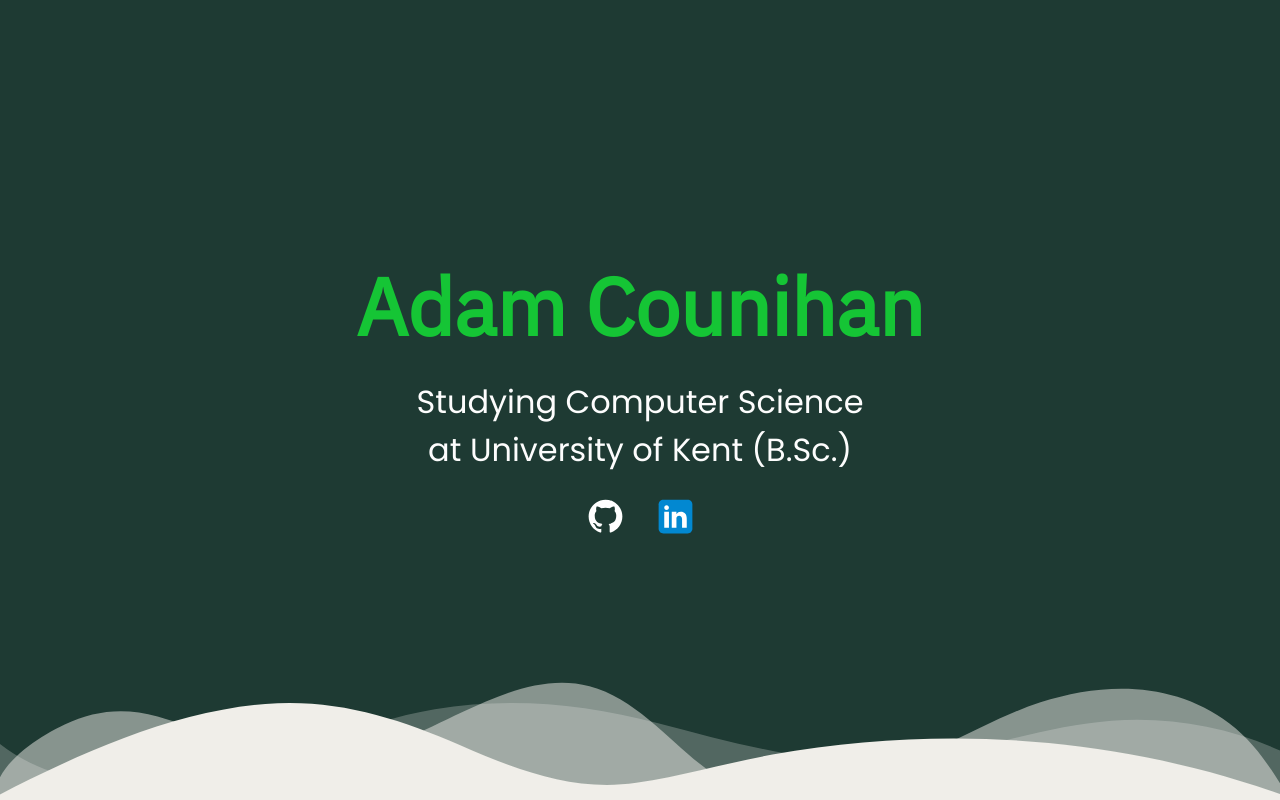
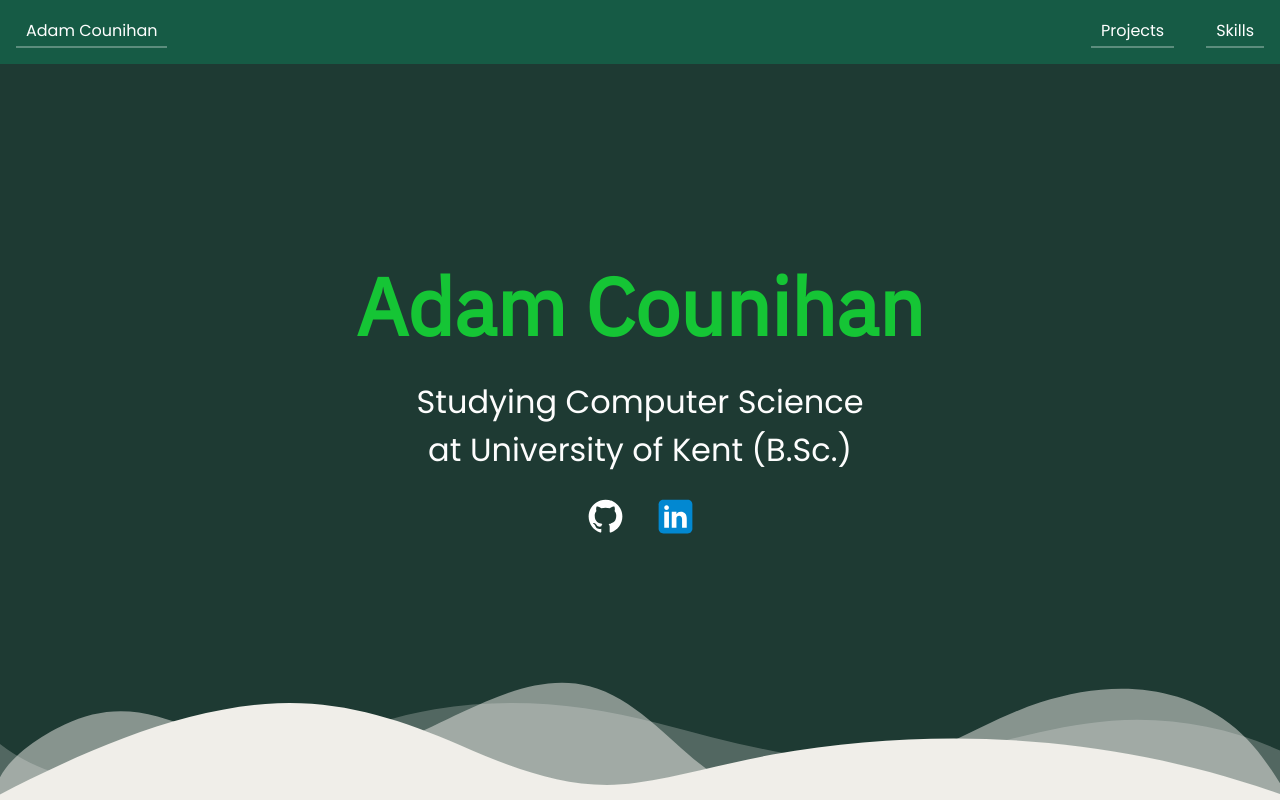
Before and after one commit to adamcounihan-dev/Portfolio-Website, a React (Vite) app: page / in a window 1280 px wide. Shown: the top 800 px of the page. Built offline with nearby package versions, Linux system fonts and the light colour scheme.

Commit message:
feat: add navbar

```diff
--- a/src/App.css
+++ b/src/App.css
@@ -6,12 +6,15 @@
     --dark-link-color: #00c2ff;
     --dark-container-bg-color: #22292f;
 
+
     /* Light Theme Variables */
     --light-bg-color: #f0eee9;
     --light-text-color: #000000;
     --light-accent-color: #177d00;
     --light-link-color: #005be9;
     --light-container-bg-color: #cccccc;
+
+    --navbar-color: #165b45;
 }
 
 * {
--- a/src/App.jsx
+++ b/src/App.jsx
@@ -1,4 +1,5 @@
 import './App.css'
+import Navbar from "./components/Navbar/Navbar.jsx";
 import Hero from "./components/Hero/Hero.jsx";
 import Projects from "./components/Projects/Projects.jsx";
 import Skills from "./components/Skills/Skills.jsx";
@@ -6,6 +7,7 @@ import Footer from "./components/Footer/Footer.jsx"
 
 function App() {
   return<>
+    <Navbar/>
     <Hero/>
     <Projects/>
     <Skills/>
--- /dev/null
+++ b/src/components/Navbar/Navbar.jsx
@@ -0,0 +1,52 @@
+import { Link } from 'react-scroll';
+import styles from './NavbarStyles.module.css';
+
+function Navbar() {
+    return (
+        <nav id="navbar" className={styles.navbar}>
+            <div className={styles.navLeft}>
+                <ul className={styles.navList}>
+                    <li className={styles.navItem}>
+                        <Link
+                            to="hero"
+                            smooth={true}
+                            duration={500}
+                            offset={-64}
+                            className={styles.navLink}
+                        >
+                            Adam Counihan
+                        </Link>
+                    </li>
+                </ul>
+            </div>
+            <div className={styles.navRight}>
+                <ul className={styles.navList}>
+                    <li className={styles.navItem}>
+                        <Link
+                            to="projects"
+                            smooth={true}
+                            duration={500}
+                            offset={-64}
+                            className={styles.navLink}
+                        >
+                            Projects
+                        </Link>
+                    </li>
+                    <li className={styles.navItem}>
+                        <Link
+                            to="skills"
+                            smooth={true}
+                            duration={500}
+                            offset={-64}
+                            className={styles.navLink}
+                        >
+                            Skills
+                        </Link>
+                    </li>
+                </ul>
+            </div>
+        </nav>
+    );
+}
+
+export default Navbar;
--- /dev/null
+++ b/src/components/Navbar/NavbarStyles.module.css
@@ -0,0 +1,58 @@
+.navbar {
+    background-color: rgb(22 91 69);
+    position: fixed;
+    width: 100%;
+    top: 0;
+    left: 0;
+    z-index: 1000;
+    height: 4rem;
+    display: flex;
+    align-items: center;
+    justify-content: space-between;
+}
+
+.navList {
+    display: flex;
+    list-style: none;
+    margin: 0;
+    padding: 0;
+}
+
+.navLeft {
+    display: flex;
+    flex: 1;
+}
+
+.navRight {
+    display: flex;
+}
+
+.navItem {
+    margin: 0 1rem;
+}
+
+.navLink {
+    position: relative;
+    display: inline-block;
+    text-decoration: none;
+    color: #FFF;
+    padding: 5px 10px;
+    transition: color 0.3s;
+}
+
+.navLink::before {
+    position: absolute;
+    width: 100%;
+    height: 2px;
+    left: 0;
+    bottom: 0;
+    content: '';
+    background: #FFF;
+    opacity: 0.3;
+    transition: height 0.3s, opacity 0.3s;
+}
+
+.navLink:hover::before {
+    height: 100%;
+    cursor: pointer;
+}
```
